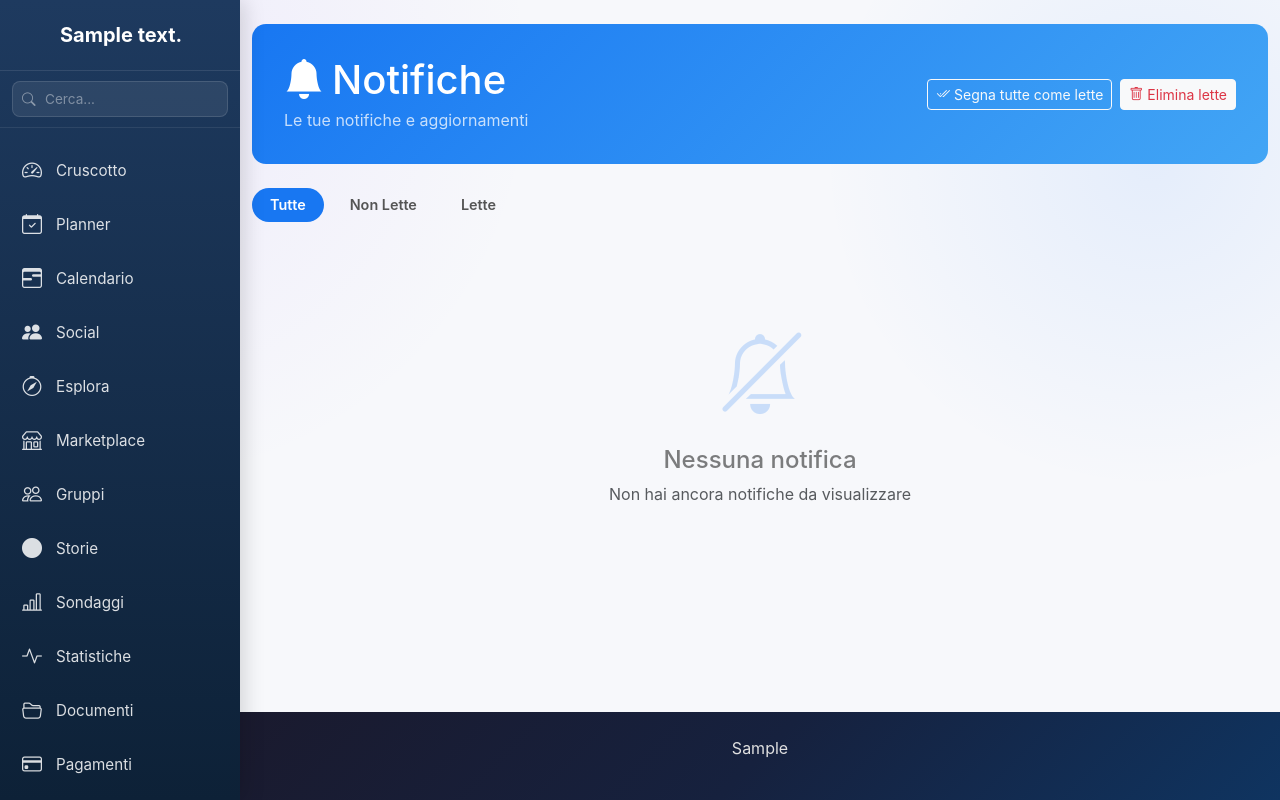
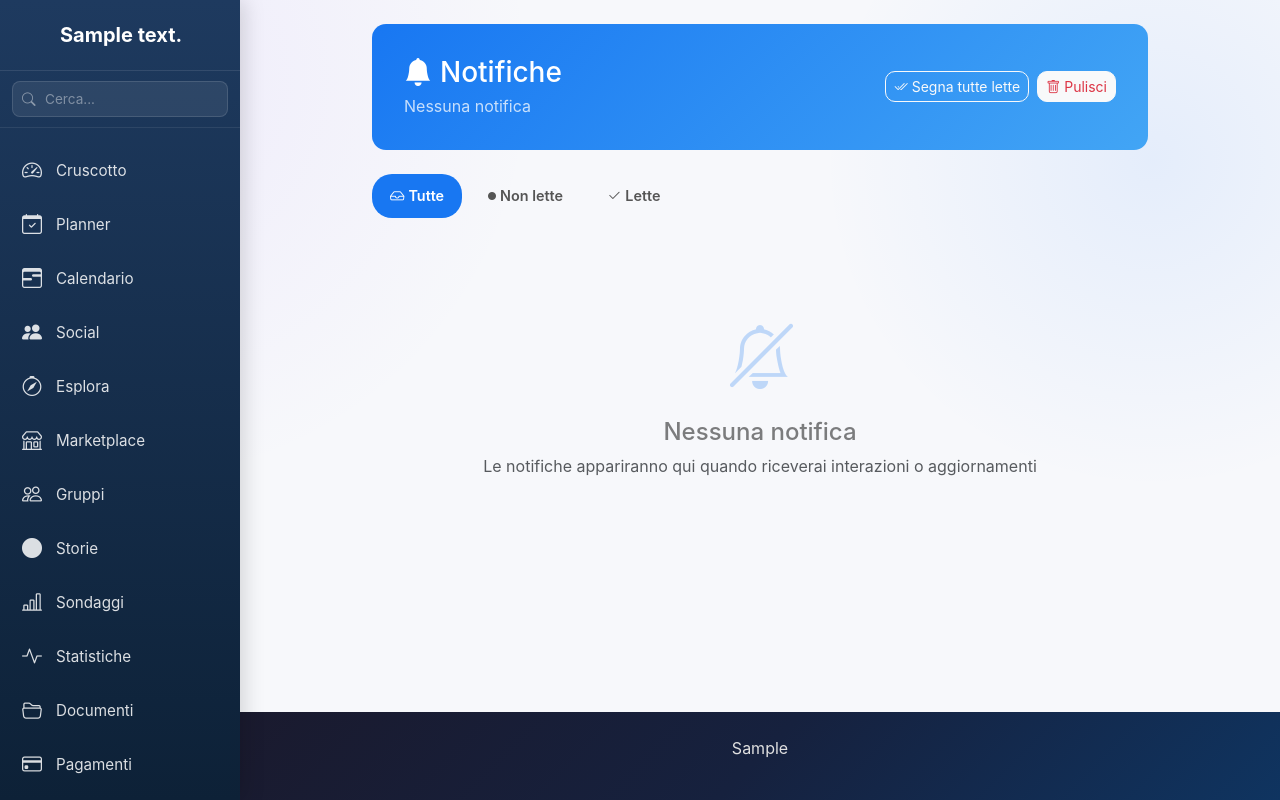
Before and after one commit to picano78/sonacip, a Flask app: page /notifications/ in a window 1280 px wide. Run offline with Flask 3, Linux system fonts and the light colour scheme; a user stored in the database is signed in; tables that the repository leaves empty hold one stand-in row (values such as "Sample post"); grey boxes marked "Sample" are stand-in pictures; some libraries are stand-ins or nearby versions.

Commit message:
Add real-time notifications and message updates to the app
Implement real-time polling for notifications and messages in main.js, including toast notifications, and update the notifications index template with improved styling and CSRF tokens.

Replit-Commit-Author: Agent
Replit-Commit-Session-Id: 0918c37b-dc25-4103-a6f3-bdca7abdc067
Replit-Commit-Checkpoint-Type: full_checkpoint
Replit-Commit-Event-Id: ec3de51c-e7d9-4e5d-a58f-f5e9a8a01d4c
Replit-Commit-Screenshot-Url: https://storage.googleapis.com/screenshot-production-us-central1/71641c26-2626-434a-91c3-301a14d671cd/0918c37b-dc25-4103-a6f3-bdca7abdc067/vGztJVp
Replit-Helium-Checkpoint-Created: true

```diff
--- a/app/static/js/main.js
+++ b/app/static/js/main.js
@@ -610,4 +610,77 @@ document.addEventListener('DOMContentLoaded', function() {
             }
         });
     });
+
+    // --- Real-time Notification & Message Polling ---
+    var userId = document.body.dataset.userId;
+    if (userId) {
+        var lastNotifCount = -1;
+        var lastMsgCount = -1;
+
+        function updateBadges() {
+            fetch('/notifications/unread-count', { credentials: 'same-origin' })
+                .then(function(r) { return r.json(); })
+                .then(function(data) {
+                    var count = data.count || 0;
+                    document.querySelectorAll('.sidebar-link[href*="notifications"] .sidebar-badge, .notif-badge-live').forEach(function(b) {
+                        if (count > 0) {
+                            b.textContent = count > 99 ? '99+' : count;
+                            b.style.display = '';
+                        } else {
+                            b.style.display = 'none';
+                        }
+                    });
+                    if (lastNotifCount >= 0 && count > lastNotifCount) {
+                        showNotifToast(count - lastNotifCount);
+                    }
+                    lastNotifCount = count;
+                }).catch(function() {});
+
+            fetch('/messages/unread-count', { credentials: 'same-origin' })
+                .then(function(r) { return r.json(); })
+                .then(function(data) {
+                    var count = data.count || 0;
+                    document.querySelectorAll('.sidebar-link[href*="messages"] .sidebar-badge, .msg-badge-live').forEach(function(b) {
+                        if (count > 0) {
+                            b.textContent = count > 99 ? '99+' : count;
+                            b.style.display = '';
+                        } else {
+                            b.style.display = 'none';
+                        }
+                    });
+                    lastMsgCount = count;
+                }).catch(function() {});
+        }
+
+        setInterval(updateBadges, 30000);
+        setTimeout(updateBadges, 3000);
+    }
+
+    // --- Notification Toast ---
+    function showNotifToast(newCount) {
+        var existing = document.getElementById('sonacipNotifToast');
+        if (existing) existing.remove();
+
+        var toast = document.createElement('div');
+        toast.id = 'sonacipNotifToast';
+        toast.style.cssText = 'position:fixed;top:20px;right:20px;z-index:10000;background:linear-gradient(135deg,#1877f2,#42a5f5);color:#fff;padding:14px 22px;border-radius:14px;box-shadow:0 8px 32px rgba(24,119,242,0.35);font-size:0.95rem;font-weight:500;display:flex;align-items:center;gap:10px;cursor:pointer;animation:slideInRight 0.4s ease;max-width:360px;';
+        toast.innerHTML = '<i class="bi bi-bell-fill" style="font-size:1.2rem;"></i><span>' + (newCount === 1 ? 'Hai una nuova notifica' : 'Hai ' + newCount + ' nuove notifiche') + '</span>';
+        toast.onclick = function() {
+            window.location.href = '/notifications/';
+        };
+        document.body.appendChild(toast);
+
+        setTimeout(function() {
+            toast.style.animation = 'slideOutRight 0.4s ease forwards';
+            setTimeout(function() { toast.remove(); }, 400);
+        }, 5000);
+    }
+
+    // Inject toast animation CSS once
+    if (!document.getElementById('notifToastCSS')) {
+        var s = document.createElement('style');
+        s.id = 'notifToastCSS';
+        s.textContent = '@keyframes slideInRight{from{transform:translateX(120%);opacity:0}to{transform:translateX(0);opacity:1}}@keyframes slideOutRight{from{transform:translateX(0);opacity:1}to{transform:translateX(120%);opacity:0}}';
+        document.head.appendChild(s);
+    }
 });
--- a/app/templates/notifications/index.html
+++ b/app/templates/notifications/index.html
@@ -1,5 +1,5 @@
 {% extends "base.html" %}
-{% block title %}Notifiche{% endblock %}
+{% block title %}Notifiche - SONACIP{% endblock %}
 
 {% block extra_css %}
 <style>
@@ -13,11 +13,14 @@
 .notif-tabs .nav-link {
     border: none;
     border-radius: 20px;
-    padding: 6px 18px;
+    padding: 8px 18px;
     font-weight: 600;
     font-size: .9rem;
     color: #555;
     transition: all .2s;
+    min-height: 44px;
+    display: flex;
+    align-items: center;
 }
 .notif-tabs .nav-link.active {
     background: #1877f2;
@@ -34,6 +37,7 @@
     margin-bottom: 10px;
     transition: transform .2s, box-shadow .2s;
     border-left: 4px solid #e0e0e0;
+    cursor: pointer;
 }
 .notif-card:hover {
     transform: translateY(-2px);
@@ -44,8 +48,9 @@
     background: #f0f7ff;
 }
 .notif-icon {
-    width: 42px;
-    height: 42px;
+    width: 44px;
+    height: 44px;
+    min-width: 44px;
     border-radius: 50%;
     display: flex;
     align-items: center;
@@ -53,97 +58,110 @@
     font-size: 1.1rem;
     flex-shrink: 0;
 }
-.notif-icon.unread {
-    background: linear-gradient(135deg, #1877f2 0%, #42a5f5 100%);
-    color: white;
-}
-.notif-icon.read {
-    background: #e4e6eb;
-    color: #65676b;
-}
+.notif-icon.social { background: linear-gradient(135deg, #1877f2, #42a5f5); color: white; }
+.notif-icon.event { background: linear-gradient(135deg, #28a745, #20c997); color: white; }
+.notif-icon.message { background: linear-gradient(135deg, #ffc107, #ffca2c); color: #333; }
+.notif-icon.crm { background: linear-gradient(135deg, #6f42c1, #a855f7); color: white; }
+.notif-icon.system { background: #e4e6eb; color: #65676b; }
+.notif-icon.read { background: #e4e6eb; color: #65676b; }
 .empty-state {
     text-align: center;
     padding: 4rem 2rem;
     color: rgba(0,0,0,0.5);
 }
 .empty-state i {
-    font-size: 5rem;
+    font-size: 4rem;
     color: #1877f2;
-    opacity: .2;
+    opacity: .25;
 }
+body[data-theme="dark"] .notif-card { background: #242526; border-left-color: #3a3b3c; }
+body[data-theme="dark"] .notif-card.unread { background: #1a2940; border-left-color: #1877f2; }
+body[data-theme="dark"] .notif-tabs .nav-link { color: #e4e6eb; }
+body[data-theme="dark"] .notif-tabs .nav-link:not(.active):hover { background: #3a3b3c; color: #1877f2; }
+body[data-theme="dark"] .empty-state { color: #b0b3b8; }
+body[data-theme="dark"] .notif-icon.system,
+body[data-theme="dark"] .notif-icon.read { background: #3a3b3c; color: #b0b3b8; }
 </style>
 {% endblock %}
 
 {% block content %}
-<div class="container my-4">
+<div class="container my-4" style="max-width: 800px;">
     <div class="gradient-header">
         <div class="d-flex justify-content-between align-items-center flex-wrap gap-2">
             <div>
-                <h1 class="mb-1"><i class="bi bi-bell-fill me-2"></i>Notifiche</h1>
-                <p class="mb-0 opacity-75">Le tue notifiche e aggiornamenti</p>
+                <h1 class="mb-1 h3"><i class="bi bi-bell-fill me-2"></i>Notifiche</h1>
+                <p class="mb-0 opacity-75">
+                    {% if pagination.total > 0 %}{{ pagination.total }} notifiche totali{% else %}Nessuna notifica{% endif %}
+                </p>
             </div>
             <div class="d-flex gap-2">
                 <form method="POST" action="{{ url_for('notifications.mark_all_read') }}" class="d-inline">
-                    <button type="submit" class="btn btn-outline-light btn-sm"><i class="bi bi-check2-all me-1"></i>Segna tutte come lette</button>
+                    <input type="hidden" name="csrf_token" value="{{ csrf_token() }}">
+                    <button type="submit" class="btn btn-outline-light btn-sm" style="border-radius: 10px;"><i class="bi bi-check2-all me-1"></i>Segna tutte lette</button>
                 </form>
-                <form method="POST" action="{{ url_for('notifications.clear_all') }}" class="d-inline">
-                    <button type="submit" class="btn btn-light text-danger btn-sm"><i class="bi bi-trash me-1"></i>Elimina lette</button>
+                <form method="POST" action="{{ url_for('notifications.clear_all') }}" class="d-inline" data-confirm-submit="Vuoi eliminare tutte le notifiche già lette?">
+                    <input type="hidden" name="csrf_token" value="{{ csrf_token() }}">
+                    <button type="submit" class="btn btn-light text-danger btn-sm" style="border-radius: 10px;"><i class="bi bi-trash me-1"></i>Pulisci</button>
                 </form>
             </div>
         </div>
     </div>
 
-    <ul class="nav notif-tabs mb-4 gap-2">
+    <ul class="nav notif-tabs mb-4 gap-2 flex-wrap">
         <li class="nav-item">
-            <a class="nav-link {{ 'active' if filter_type == 'all' }}" href="{{ url_for('notifications.index') }}">Tutte</a>
+            <a class="nav-link {{ 'active' if filter_type == 'all' }}" href="{{ url_for('notifications.index') }}">
+                <i class="bi bi-inbox me-1"></i>Tutte
+            </a>
         </li>
         <li class="nav-item">
-            <a class="nav-link {{ 'active' if filter_type == 'unread' }}" href="{{ url_for('notifications.index', filter='unread') }}">Non Lette</a>
+            <a class="nav-link {{ 'active' if filter_type == 'unread' }}" href="{{ url_for('notifications.index', filter='unread') }}">
+                <i class="bi bi-circle-fill me-1" style="font-size: 0.5rem;"></i>Non lette
+            </a>
         </li>
         <li class="nav-item">
-            <a class="nav-link {{ 'active' if filter_type == 'read' }}" href="{{ url_for('notifications.index', filter='read') }}">Lette</a>
+            <a class="nav-link {{ 'active' if filter_type == 'read' }}" href="{{ url_for('notifications.index', filter='read') }}">
+                <i class="bi bi-check2 me-1"></i>Lette
+            </a>
         </li>
     </ul>
 
     {% for notification in notifications %}
-        <div class="card notif-card {{ 'unread' if not notification.is_read }}">
-            <div class="card-body">
+        <div class="card notif-card {{ 'unread' if not notification.is_read }}" onclick="handleNotifClick(this, '{{ notification.link|default('', true) }}', {{ notification.id }}, {{ 'true' if notification.is_read else 'false' }})">
+            <div class="card-body py-3">
                 <div class="d-flex align-items-start gap-3">
-                    <div class="notif-icon {{ 'unread' if not notification.is_read else 'read' }}">
-                        {% if 'message' in (notification.title|lower) or 'messaggio' in (notification.title|lower) %}
+                    {% set ntype = notification.notification_type or 'system' %}
+                    <div class="notif-icon {{ ntype if not notification.is_read else 'read' }}">
+                        {% if 'messag' in (notification.title|lower) or ntype == 'message' %}
                             <i class="bi bi-chat-dots-fill"></i>
-                        {% elif 'like' in (notification.title|lower) %}
+                        {% elif 'like' in (notification.title|lower) or 'piace' in (notification.title|lower) %}
                             <i class="bi bi-heart-fill"></i>
                         {% elif 'comment' in (notification.title|lower) or 'commento' in (notification.title|lower) %}
                             <i class="bi bi-chat-square-text-fill"></i>
                         {% elif 'follow' in (notification.title|lower) or 'segui' in (notification.title|lower) %}
                             <i class="bi bi-person-plus-fill"></i>
-                        {% elif 'event' in (notification.title|lower) or 'evento' in (notification.title|lower) %}
+                        {% elif 'event' in (notification.title|lower) or 'evento' in (notification.title|lower) or ntype == 'event' %}
                             <i class="bi bi-calendar-event-fill"></i>
+                        {% elif 'connessione' in (notification.title|lower) or 'amiciz' in (notification.title|lower) %}
+                            <i class="bi bi-people-fill"></i>
+                        {% elif ntype == 'crm' %}
+                            <i class="bi bi-building-fill"></i>
                         {% else %}
                             <i class="bi bi-bell-fill"></i>
                         {% endif %}
                     </div>
-                    <div class="flex-grow-1">
+                    <div class="flex-grow-1 min-width-0">
                         <div class="d-flex justify-content-between align-items-start">
-                            <h6 class="mb-1 {{ 'fw-bold' if not notification.is_read }}">{{ notification.title }}</h6>
-                            <small class="text-muted ms-2 text-nowrap">{{ notification.created_at|timeago }}</small>
+                            <h6 class="mb-1 {{ 'fw-bold' if not notification.is_read }}" style="font-size: 0.95rem;">{{ notification.title }}</h6>
+                            <small class="text-muted ms-2 text-nowrap" style="font-size: 0.8rem;">{{ notification.created_at|timeago }}</small>
                         </div>
-                        <p class="mb-2 text-muted small">{{ notification.message }}</p>
-                        <div class="d-flex gap-2">
-                            {% if notification.link %}
-                                <a href="{{ notification.link }}" class="btn btn-sm btn-primary" style="border-radius:8px;background:#1877f2;border-color:#1877f2;">Vedi</a>
-                            {% endif %}
-                            {% if not notification.is_read %}
-                                <form method="POST" action="{{ url_for('notifications.mark_read', notification_id=notification.id) }}" class="d-inline">
-                                    <button type="submit" class="btn btn-sm btn-outline-success" style="border-radius:8px;">Segna come letta</button>
-                                </form>
-                            {% endif %}
-                            <form method="POST" action="{{ url_for('notifications.delete', notification_id=notification.id) }}" class="d-inline">
-                                <button type="submit" class="btn btn-sm btn-outline-danger" style="border-radius:8px;">Elimina</button>
-                            </form>
-                        </div>
+                        <p class="mb-0 text-muted" style="font-size: 0.875rem; line-height: 1.4;">{{ notification.message }}</p>
                     </div>
+                    <form method="POST" action="{{ url_for('notifications.delete', notification_id=notification.id) }}" class="d-inline" onclick="event.stopPropagation();">
+                        <input type="hidden" name="csrf_token" value="{{ csrf_token() }}">
+                        <button type="submit" class="btn btn-sm text-muted p-1" style="opacity:0.5; min-width:32px; min-height:32px;" title="Elimina">
+                            <i class="bi bi-x-lg"></i>
+                        </button>
+                    </form>
                 </div>
             </div>
         </div>
@@ -151,8 +169,62 @@
         <div class="empty-state">
             <i class="bi bi-bell-slash d-block mb-3"></i>
             <h4>Nessuna notifica</h4>
-            <p class="text-muted">Non hai ancora notifiche da visualizzare</p>
+            <p class="text-muted">
+                {% if filter_type == 'unread' %}Non hai notifiche non lette
+                {% elif filter_type == 'read' %}Non hai notifiche lette
+                {% else %}Le notifiche appariranno qui quando riceverai interazioni o aggiornamenti{% endif %}
+            </p>
         </div>
     {% endfor %}
+
+    {% if pagination.pages > 1 %}
+    <nav class="mt-4">
+        <ul class="pagination justify-content-center">
+            {% if pagination.has_prev %}
+            <li class="page-item">
+                <a class="page-link" href="{{ url_for('notifications.index', page=pagination.prev_num, filter=filter_type) }}" style="border-radius: 10px;">&laquo;</a>
+            </li>
+            {% endif %}
+            {% for p in pagination.iter_pages(left_edge=1, right_edge=1, left_current=2, right_current=2) %}
+                {% if p %}
+                <li class="page-item {{ 'active' if p == pagination.page }}">
+                    <a class="page-link" href="{{ url_for('notifications.index', page=p, filter=filter_type) }}" style="border-radius: 10px;">{{ p }}</a>
+                </li>
+                {% else %}
+                <li class="page-item disabled"><span class="page-link" style="border-radius: 10px;">...</span></li>
+                {% endif %}
+            {% endfor %}
+            {% if pagination.has_next %}
+            <li class="page-item">
+                <a class="page-link" href="{{ url_for('notifications.index', page=pagination.next_num, filter=filter_type) }}" style="border-radius: 10px;">&raquo;</a>
+            </li>
+            {% endif %}
+        </ul>
+    </nav>
+    {% endif %}
 </div>
 {% endblock %}
+
+{% block extra_js %}
+<script>
+function handleNotifClick(card, link, notifId, isRead) {
+    if (!isRead) {
+        var token = '';
+        var meta = document.querySelector('meta[name="csrf-token"]');
+        if (meta) token = meta.content;
+        var inp = card.querySelector('input[name="csrf_token"]');
+        if (!token && inp) token = inp.value;
+
+        fetch('/notifications/' + notifId + '/read', {
+            method: 'POST',
+            headers: { 'X-Requested-With': 'XMLHttpRequest', 'X-CSRFToken': token }
+        }).then(function() {
+            card.classList.remove('unread');
+        });
+    }
+    if (link) {
+        window.location.href = link;
+    }
+}
+</script>
+{% endblock %}
```
